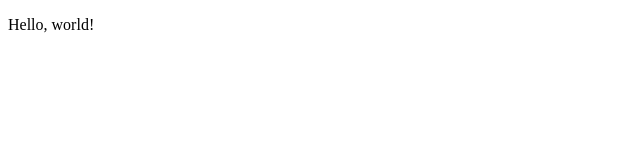
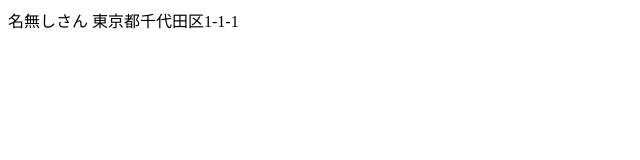
Before and after one commit to ttokano/sample_website, a plain HTML site: page index.html in a window 1280 px wide. Shown: the whole page, without its empty margins (0-640 px from the left). Drawn offline with Linux system fonts and the light colour scheme.

Commit message:
Change content

```diff
--- a/index.html
+++ b/index.html
@@ -1,10 +1,11 @@
 <!DOCTYPE html>
 <html>
   <head>
-    <title>ページタイトル</title>
+    <title>私は誰？</title>
     <meta charset="utf-8">
   </head>
   <body>
-    <p>Hello, world!</p>
+    名無しさん
+    東京都千代田区1-1-1
   </body>
 </html>
```
